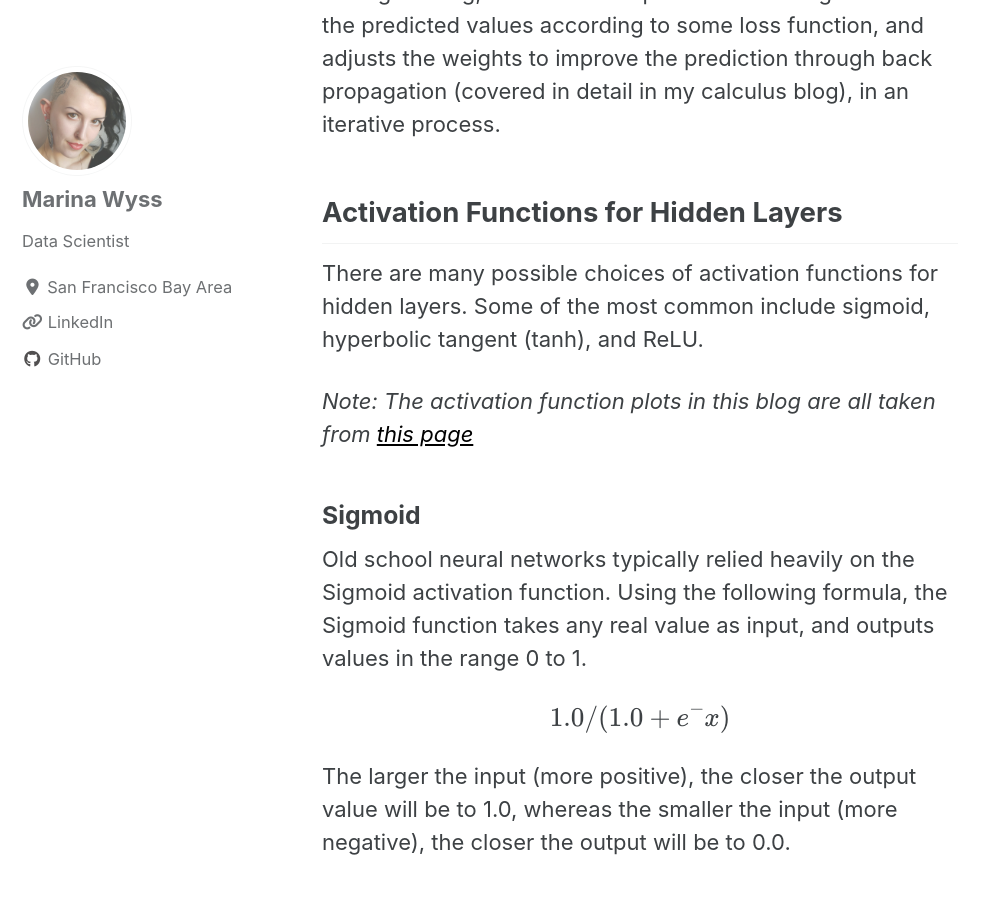
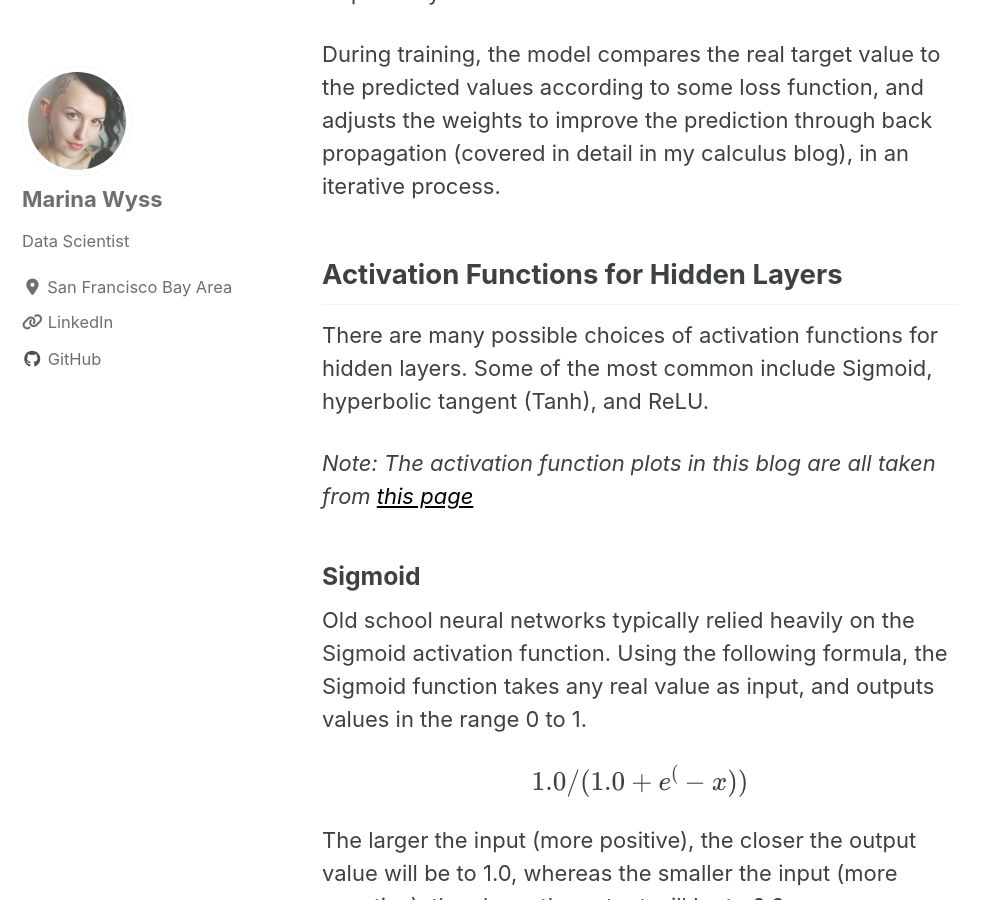
Before and after one commit to MarinaWyss/MarinaWyss.github.io, a Jekyll site: the page built from _posts/2021-02-27-activation_functions.md, in a window 1280 px wide and 900 px high, scrolled down 1933 px. Shown: the whole window, without its empty margins (0-999 px from the left). Built offline with Jekyll 4.4.1, drawn with Linux system fonts in a browser that asks for light colours; cached includes are drawn as plain includes; nearby versions of some CDN libraries; formulas are drawn with MathJax 3; some of the changed text lies outside the part shown.

Commit message:
updates activation functions

```diff
--- a/_posts/2021-02-27-activation_functions.md
+++ b/_posts/2021-02-27-activation_functions.md
@@ -5,6 +5,8 @@
 excerpt: "Why everyone loves ReLU so much."
 mathjax: "true"
 ---
+
+![image-center](/images/activation_functions/relu_meme.png){: .align-center}
 
 *Image [source](https://www.pinterest.com/pin/779052435520752328/feedback/?invite_code=25efb01393b64c8e87281db0f615950e&sender_id=402298316622278571)*
 
@@ -28,7 +30,7 @@
 
 ## Activation Functions for Hidden Layers
 
-There are many possible choices of activation functions for hidden layers. Some of the most common include sigmoid, hyperbolic tangent (tanh), and ReLU.
+There are many possible choices of activation functions for hidden layers. Some of the most common include Sigmoid, hyperbolic tangent (Tanh), and ReLU.
 
 *Note: The activation function plots in this blog are all taken from [this page](https://www.analyticsvidhya.com/blog/2020/01/fundamentals-deep-learning-activation-functions-when-to-use-them/)*
 
@@ -37,7 +39,7 @@
 
 Old school neural networks typically relied heavily on the Sigmoid activation function. Using the following formula, the Sigmoid function takes any real value as input, and outputs values in the range 0 to 1.
 
-$$ 1.0 / (1.0 + e^-x) $$
+$$ 1.0 / (1.0 + e^(-x)) $$
 
 The larger the input (more positive), the closer the output value will be to 1.0, whereas the smaller the input (more negative), the closer the output will be to 0.0.
 
@@ -53,11 +55,11 @@
 
 The Tanh function is basically the same as the sigmoid, except shifted to the range of -1 to 1, calculated as follows:
 
-$$ (e^x – e^-x) / (e^x + e^-x) $$
+$$ (e^x – e^(-x)) / (e^x + e^(-x)) $$
 
 This has the benefit of centering the data around zero, making learning easier for future layers.
 
-![image-center](/images/tanh/sigmoid.png){: .align-center}
+![image-center](/images/activation_functions/tanh.png){: .align-center}
 
 However, Tanh also suffers from the same efficiency problems as the sigmoid function.
 
@@ -78,7 +80,7 @@
 
 However, one must be wary of the (somewhat dramatically-named) Dying ReLU problem: If large weight updates result in the summed input to the activation always being negative, the node will always output zero, so the network cannot perform backprop and learn.
 
-The *Leaky ReLU* attempts to overcome this by using a slight positive slope (a tunable hyperparameter) for negative values. The challenge with this is that the predictions are not consistent for negative input values.
+The **Leaky ReLU** attempts to overcome this by using a slight positive slope (a tunable hyperparameter) for negative values. The challenge with this is that the predictions are not consistent for negative input values.
 
 Generally speaking, ReLU is the most-commonly used activation function for hidden units, particularly in MLP or CNN models, though RNNs still commonly use Tanh or Sigmoid. There are also plenty of other new and fancier options that can be explored if these more common activation functions prove unsuccessful (like Google’s Swish).
 
```
